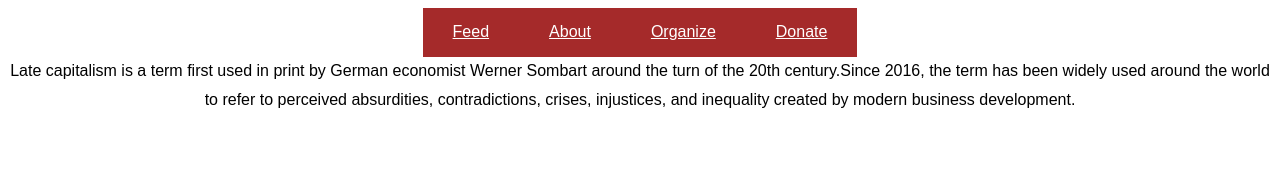
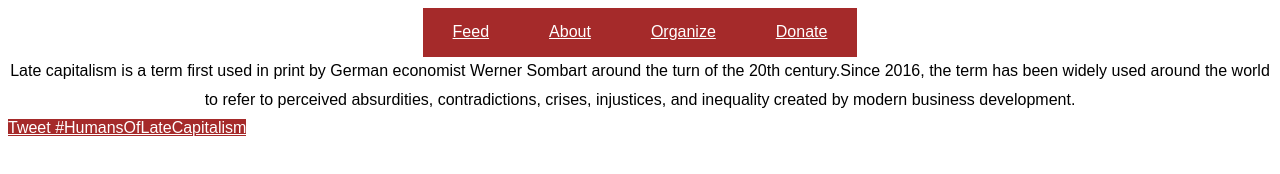
Before and after one commit to gewure/humansoflatecapitalism, a plain HTML site: page index.html in a window 1280 px wide. Drawn offline with nearby package versions, Linux system fonts and the light colour scheme; no server answers.

Commit message:
Update index.html

```diff
--- a/index.html
+++ b/index.html
@@ -79,6 +79,12 @@
         <div id="headerimage"><div>
         <div id="feeds" style="float: left; display: flex;">
             <div id="feed1"></div>
+            <div id="twitter">
+                <a href="https://twitter.com/intent/tweet?button_hashtag=HumansOfLateCapitalism&ref_src=twsrc%5Etfw" class="twitter-hashtag-button" data-show-count="false">
+                    Tweet #HumansOfLateCapitalism
+                </a>
+                <script async src="https://platform.twitter.com/widgets.js" charset="utf-8"></script>
+            </div>
             <div id="feed2"></div>
         </div>
     </body>
```
